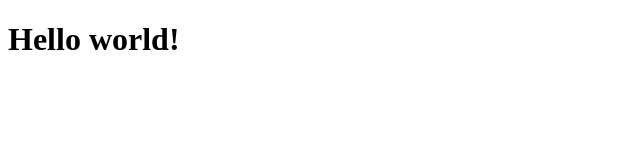
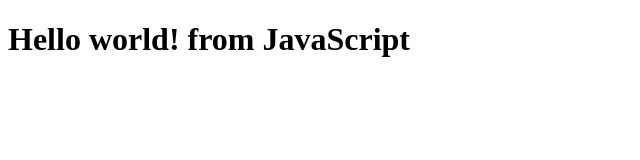
Before and after one commit to ShyamBabuJayswal/React_Basic_to_Advance, a plain HTML site: page index.html in a window 1280 px wide. Shown: the whole page, without its empty margins (0-640 px from the left). Drawn offline with Linux system fonts and the light colour scheme.

Commit message:
creating tags using js by createElement

```diff
--- a/index.html
+++ b/index.html
@@ -1,5 +1,5 @@
 <!DOCTYPE html>
-<html lang="en">
+<html lang = "en">
 <head>
     <meta charset="UTF-8">
     <meta name="viewport" content="width=device-width, initial-scale=1.0">
@@ -7,7 +7,13 @@
 </head>
 <body>
     <div id="root">
-        <h1>Hello world!</h1>
+
     </div>
+    <script>
+    const heading=document.createElement("h1");
+    heading.innerHTML= "Hello world! from JavaScript";
+   const root= document.getElementById("root");
+   root.appendChild(heading);
+    </script>
 </body>
 </html>
```
